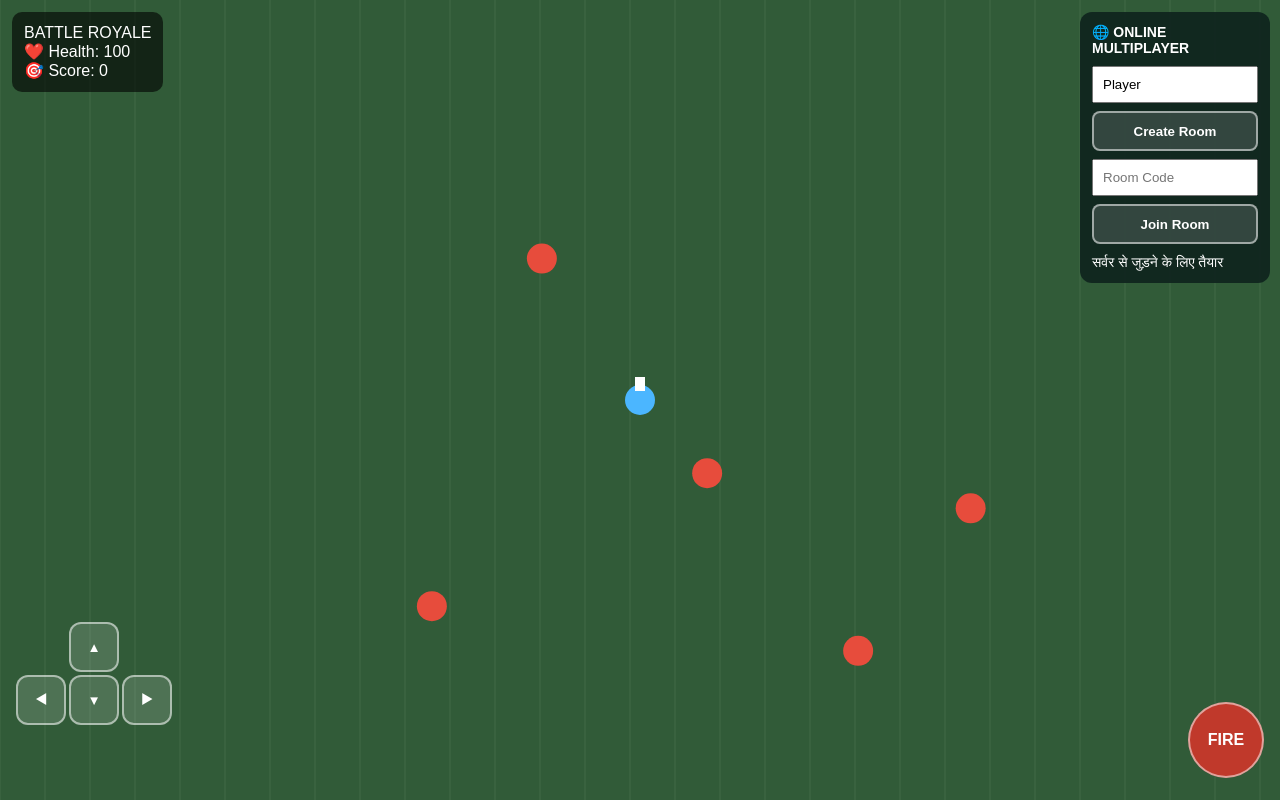
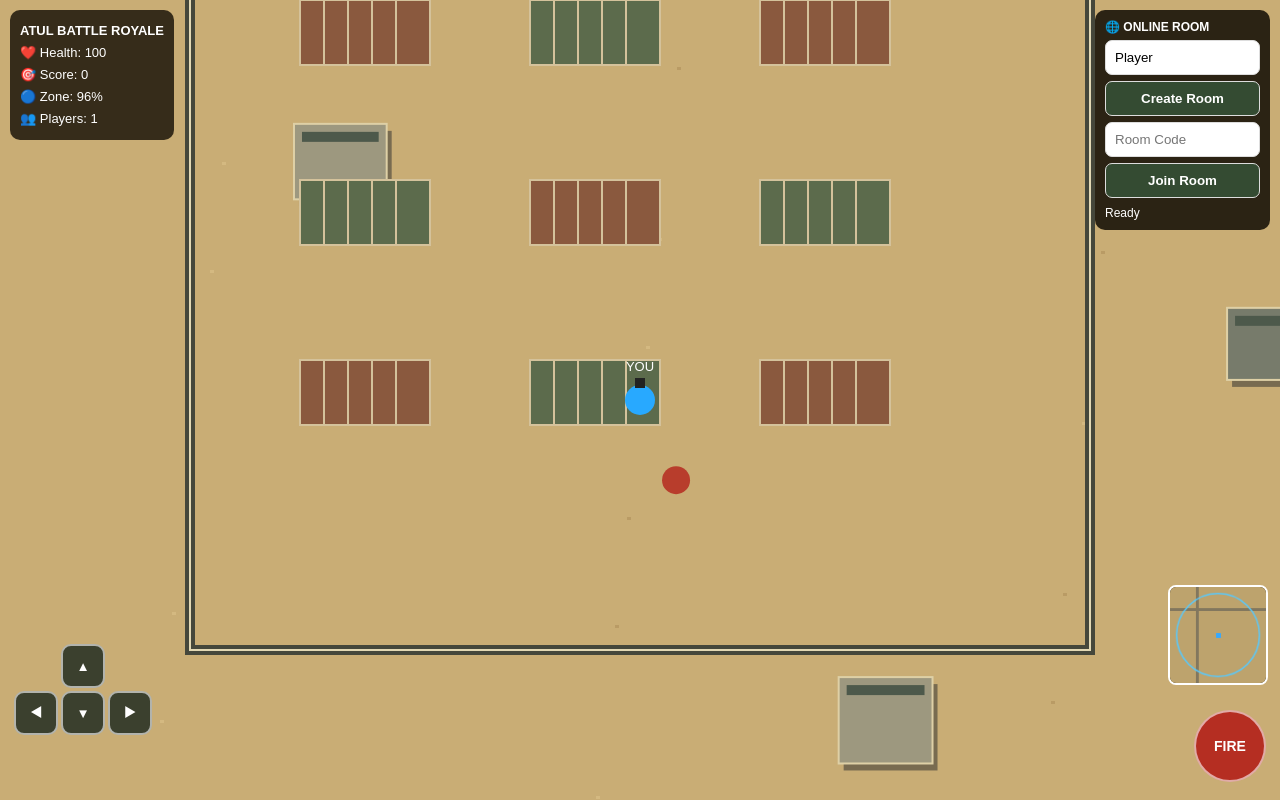
Before and after one commit to atulkumarmzn80-ctrl/atul-battle-royale, a website: page game.html in a window 1280 px wide. Drawn offline with Linux system fonts and the light colour scheme.

Commit message:
Update game.html
Add desert map and shrinking safe zone

```diff
--- a/game.html
+++ b/game.html
@@ -4,236 +4,355 @@
 <head>
 <meta charset="utf-8">
 <meta name="viewport" content="width=device-width,initial-scale=1,maximum-scale=1,user-scalable=no">
-<title>Battle Royale</title>
+<title>Atul Battle Royale</title>
 <style>
 *{box-sizing:border-box}
-body{margin:0;background:#14251b;color:white;font-family:Arial;overflow:hidden;touch-action:none}
-canvas{display:block;width:100vw;height:100dvh}
-#info{position:fixed;top:12px;left:12px;background:#0009;padding:12px;border-radius:10px}
-.controls{position:fixed;bottom:22px;left:16px;right:16px;display:flex;justify-content:space-between;align-items:end}
-button{border:2px solid #fff8;background:#ffffff24;color:white;border-radius:50%;font-weight:bold;width:76px;height:76px;touch-action:none}
-#shoot{background:#c0392b;font-size:16px}
-#pad{display:grid;grid-template-columns:50px 50px 50px;grid-template-rows:50px 50px 50px;gap:3px}
-#pad button{width:50px;height:50px;border-radius:12px}
-#pad span{display:block}
+body{margin:0;background:#b99a62;color:white;font-family:Arial;overflow:hidden;touch-action:none}
+#game{display:block;width:100vw;height:100dvh}
+#info{position:fixed;top:10px;left:10px;z-index:3;background:#20190ddd;padding:10px;border-radius:10px;font-size:13px;line-height:1.7}
+#mp{position:fixed;top:10px;right:10px;width:175px;z-index:4;background:#20190dee;padding:10px;border-radius:10px;font-size:12px}
+#mp input,#mp button{width:100%;padding:9px;margin-top:6px;border-radius:7px;border:1px solid #ddd}
+#mp button{background:#344b32;color:white;font-weight:bold}
+#controls{position:fixed;bottom:18px;left:14px;right:14px;z-index:3;display:flex;justify-content:space-between;align-items:end;pointer-events:none}
+#pad,#fire{pointer-events:auto}
+#pad{display:grid;grid-template-columns:44px 44px 44px;grid-template-rows:44px 44px 44px;gap:3px}
+#pad button,#fire{background:#18251dcc;color:white;border:2px solid #ffffff99;font-weight:bold;touch-action:none}
+#pad button{width:44px;height:44px;border-radius:10px}
+#fire{width:72px;height:72px;border-radius:50%;background:#b52e22;font-size:14px}
+#mini{position:fixed;right:12px;bottom:115px;width:100px;height:100px;border:2px solid white;border-radius:8px;z-index:3;background:#29251c}
 </style>
 </head>
 <body>
 <canvas id="game"></canvas>
-<div id="info">BATTLE ROYALE<br>❤️ Health: <span id="hp">100</span><br>🎯 Score: <span id="score">0</span></div>
-<div class="controls">
+<div id="info">
+<b>ATUL BATTLE ROYALE</b><br>
+❤️ Health: <span id="hp">100</span><br>
+🎯 Score: <span id="score">0</span><br>
+🔵 Zone: <span id="zoneText">100%</span><br>
+👥 Players: <span id="count">1</span>
+</div>
+<div id="mp">
+<b>🌐 ONLINE ROOM</b>
+<input id="name" maxlength="16" placeholder="Player name" value="Player">
+<button id="create">Create Room</button>
+<input id="roomCode" maxlength="5" placeholder="Room Code">
+<button id="join">Join Room</button>
+<div id="status" style="margin-top:8px;overflow-wrap:anywhere">Ready</div>
+</div>
+<canvas id="mini" width="100" height="100"></canvas>
+<div id="controls">
 <div id="pad">
 <span></span><button data-m="up">▲</button><span></span>
 <button data-m="left">◀</button><button data-m="down">▼</button><button data-m="right">▶</button>
 </div>
-<button id="shoot">FIRE</button>
+<button id="fire">FIRE</button>
 </div>
+
 <script>
-const c=document.getElementById('game'),ctx=c.getContext('2d');
-let w,h,px=0,py=0,hp=100,score=0,shots=[],enemies=[],keys={},last=0;
-function resize(){c.width=w=innerWidth;c.height=h=innerHeight;px=w/2;py=h/2}
-resize();addEventListener('resize',resize);
-function spawn(){enemies.push({x:Math.random()*w,y:Math.random()*h,r:15})}
-for(let i=0;i<5;i++)spawn();
+const canvas=document.getElementById('game');
+const ctx=canvas.getContext('2d');
+const mini=document.getElementById('mini');
+const mctx=mini.getContext('2d');
+
+const WORLD=4000;
+const ZONE_START=1800;
+const ZONE_END=180;
+const SHRINK_MS=180000;
+const zoneEpoch=Math.floor(Date.now()/10000)*10000;
+
+let w=innerWidth,h=innerHeight;
+let px=WORLD/2,py=WORLD/2;
+let hp=100,score=0,last=performance.now(),lastDamage=0;
+let shots=[],enemies=[],keys={};
+let ws=null,myId=null,players={};
+
+function resize(){
+ w=innerWidth;h=innerHeight;
+ canvas.width=w;canvas.height=h;
+}
+resize();
+addEventListener('resize',resize);
+
+function rand(a,b){return a+Math.random()*(b-a)}
+
+const buildings=[];
+for(let i=0;i<36;i++){
+ const x=rand(150,WORLD-300),y=rand(150,WORLD-300);
+ if(Math.hypot(x-WORLD/2,y-WORLD/2)<300)continue;
+ buildings.push({x,y,w:rand(70,150),h:rand(60,120)});
+}
+
+const roads=[
+ {x:0,y:900,w:WORLD,h:100},
+ {x:0,y:2700,w:WORLD,h:110},
+ {x:1100,y:0,w:100,h:WORLD},
+ {x:2800,y:0,w:90,h:WORLD}
+];
+
+function spawnEnemy(){
+ enemies.push({x:rand(100,WORLD-100),y:rand(100,WORLD-100),r:14});
+}
+for(let i=0;i<12;i++)spawnEnemy();
+
 document.querySelectorAll('[data-m]').forEach(b=>{
  const k=b.dataset.m;
-b.addEventListener('pointerdown',e=>{e.preventDefault();keys[k]=true});
-['pointerup','pointercancel','pointerleave'].forEach(t=>b.addEventListener(t,()=>keys[k]=false));
+ b.addEventListener('pointerdown',e=>{
+  e.preventDefault();keys[k]=true;
  });
-function fire(){shots.push({x:px,y:py-12,dy:-7})}
-document.getElementById('shoot').addEventListener('pointerdown',e=>{e.preventDefault();fire()});
+ ['pointerup','pointercancel','pointerleave'].forEach(t=>
+  b.addEventListener(t,()=>keys[k]=false));
+});
+
+function fire(){
+ if(hp<=0)return;
+ shots.push({x:px,y:py-20,dy:-9});
+}
+document.getElementById('fire').addEventListener('pointerdown',e=>{
+ e.preventDefault();fire();
+});
+
+function zoneRadius(){
+ const progress=Math.min(1,Math.max(0,(Date.now()-zoneEpoch)/SHRINK_MS));
+ return ZONE_START-(ZONE_START-ZONE_END)*progress;
+}
+
+function drawMap(camX,camY){
+ ctx.fillStyle='#c9ad75';
+ ctx.fillRect(0,0,WORLD,WORLD);
+
+ // रेगिस्तानी रेत
+ for(let i=0;i<230;i++){
+  const x=(i*7919)%WORLD,y=(i*104729)%WORLD;
+  ctx.fillStyle=i%2?'#b99b65':'#d4b981';
+  ctx.fillRect(x,y,4,3);
+ }
+
+ // सड़कें
+ roads.forEach(r=>{
+  ctx.fillStyle='#82775e';ctx.fillRect(r.x,r.y,r.w,r.h);
+  ctx.strokeStyle='#e0c995';ctx.lineWidth=3;ctx.setLineDash([22,18]);
+  ctx.beginPath();
+  if(r.w>r.h){
+   ctx.moveTo(r.x,r.y+r.h/2);ctx.lineTo(r.x+r.w,r.y+r.h/2);
+  }else{
+   ctx.moveTo(r.x+r.w/2,r.y);ctx.lineTo(r.x+r.w/2,r.y+r.h);
+  }
+  ctx.stroke();ctx.setLineDash([]);
+ });
+
+ // मिलिट्री बेस की बाड़
+ ctx.strokeStyle='#45473b';ctx.lineWidth=10;
+ ctx.strokeRect(1550,1450,900,800);
+ ctx.strokeStyle='#e2d8b4';ctx.lineWidth=2;
+ ctx.strokeRect(1550,1450,900,800);
+
+ // हैंगर और इमारतें
+ buildings.forEach((b,i)=>{
+  ctx.fillStyle='#786b50';
+  ctx.fillRect(b.x+5,b.y+7,b.w,b.h);
+  ctx.fillStyle=i%3===0?'#777b6b':'#9d987f';
+  ctx.fillRect(b.x,b.y,b.w,b.h);
+  ctx.fillStyle='#4d594b';
+  ctx.fillRect(b.x+8,b.y+8,b.w-16,10);
+  ctx.strokeStyle='#ded0a6';ctx.lineWidth=2;
+  ctx.strokeRect(b.x,b.y,b.w,b.h);
+ });
+
+ // मिलिट्री बेस के कंटेनर
+ for(let i=0;i<9;i++){
+  const x=1660+(i%3)*230,y=1600+Math.floor(i/3)*180;
+  ctx.fillStyle=i%2?'#5c6b4c':'#8a593e';
+  ctx.fillRect(x,y,130,65);
+  ctx.strokeStyle='#d4c29b';ctx.strokeRect(x,y,130,65);
+  for(let k=1;k<5;k++){
+   ctx.beginPath();ctx.moveTo(x+k*24,y);ctx.lineTo(x+k*24,y+65);ctx.stroke();
+  }
+ }
+}
+
+function drawZone(){
+ const r=zoneRadius(),cx=WORLD/2,cy=WORLD/2;
+ // सुरक्षित क्षेत्र के बाहर लाल रंग की परत
+ ctx.save();
+ ctx.fillStyle='rgba(180,35,25,0.25)';
+ ctx.beginPath();
+ ctx.rect(0,0,WORLD,WORLD);
+ ctx.arc(cx,cy,r,0,Math.PI*2,true);
+ ctx.fill('evenodd');
+ ctx.restore();
+
+ ctx.strokeStyle='#57caff';
+ ctx.lineWidth=12;
+ ctx.beginPath();ctx.arc(cx,cy,r,0,Math.PI*2);ctx.stroke();
+ ctx.strokeStyle='#d9f5ff';ctx.lineWidth=3;
+ ctx.beginPath();ctx.arc(cx,cy,r,0,Math.PI*2);ctx.stroke();
+
+ document.getElementById('zoneText').textContent=
+  Math.round(r/ZONE_START*100)+'%';
+}
+
+function drawPlayer(x,y,color,label){
+ ctx.fillStyle=color;
+ ctx.beginPath();ctx.arc(x,y,15,0,Math.PI*2);ctx.fill();
+ ctx.fillStyle='#222';
+ ctx.fillRect(x-5,y-22,10,10);
+ ctx.fillStyle='white';
+ ctx.font='13px Arial';ctx.textAlign='center';
+ ctx.fillText(label||'Player',x,y-29);
+}
+
+function drawMini(){
+ mctx.fillStyle='#bda36d';mctx.fillRect(0,0,100,100);
+ mctx.fillStyle='#82775e';
+ mctx.fillRect(0,22,100,3);mctx.fillRect(27,0,3,100);
+ mctx.strokeStyle='#57caff';mctx.lineWidth=1.5;
+ mctx.beginPath();
+ mctx.arc(50,50,zoneRadius()/WORLD*100,0,Math.PI*2);
+ mctx.stroke();
+ mctx.fillStyle='#36a9ff';
+ mctx.fillRect(px/WORLD*100-2,py/WORLD*100-2,5,5);
+ for(const id in players){
+  if(id===myId)continue;
+  const p=players[id].state;if(!p)continue;
+  mctx.fillStyle='#ff684d';
+  mctx.fillRect(p.x*100-2,p.z*100-2,4,4);
+ }
+}
+
 function loop(t){
-let dt=Math.min((t-last)/16||1,2);last=t;
-if(keys.up)py-=3*dt;if(keys.down)py+=3*dt;
-if(keys.left)px-=3*dt;if(keys.right)px+=3*dt;
-px=Math.max(15,Math.min(w-15,px));py=Math.max(15,Math.min(h-15,py));
-ctx.fillStyle='#315b38';ctx.fillRect(0,0,w,h);
-ctx.strokeStyle='#426b47';for(let x=0;x<w;x+=45){ctx.beginPath();ctx.moveTo(x,0);ctx.lineTo(x,h);ctx.stroke()}
-ctx.fillStyle='#4bb6ff';ctx.beginPath();ctx.arc(px,py,15,0,Math.PI*2);ctx.fill();
-ctx.fillStyle='#fff';ctx.fillRect(px-5,py-23,10,14);
+ const dt=Math.min((t-last)/16||1,2);last=t;
+ if(hp>0){
+  if(keys.up)py-=4*dt;
+  if(keys.down)py+=4*dt;
+  if(keys.left)px-=4*dt;
+  if(keys.right)px+=4*dt;
+ }
+ px=Math.max(20,Math.min(WORLD-20,px));
+ py=Math.max(20,Math.min(WORLD-20,py));
+
+ const camX=Math.max(0,Math.min(WORLD-w,px-w/2));
+ const camY=Math.max(0,Math.min(WORLD-h,py-h/2));
+
+ ctx.clearRect(0,0,w,h);
+ ctx.save();
+ ctx.translate(-camX,-camY);
+ drawMap(camX,camY);
+ drawZone();
+
+ // गोली
  shots.forEach(s=>s.y+=s.dy*dt);
-shots=shots.filter(s=>s.y>-10);
-ctx.fillStyle='#ffdf66';shots.forEach(s=>ctx.fillRect(s.x-3,s.y-8,6,12));
+ shots=shots.filter(s=>s.y>0);
+ ctx.fillStyle='#ffe26a';
+ shots.forEach(s=>ctx.fillRect(s.x-3,s.y-8,6,12));
+
+ // दुश्मन
  enemies.forEach(e=>{
-let dx=px-e.x,dy=py-e.y,d=Math.hypot(dx,dy)||1;
-e.x+=dx/d*.45*dt;e.y+=dy/d*.45*dt;
-ctx.fillStyle='#e74c3c';ctx.beginPath();ctx.arc(e.x,e.y,e.r,0,Math.PI*2);ctx.fill();
-if(d<25&&t%25<1)hp=Math.max(0,hp-1);
+  const dx=px-e.x,dy=py-e.y,d=Math.hypot(dx,dy)||1;
+  e.x+=dx/d*.35*dt;e.y+=dy/d*.35*dt;
+  ctx.fillStyle='#b83d2c';
+  ctx.beginPath();ctx.arc(e.x,e.y,e.r,0,Math.PI*2);ctx.fill();
+  if(d<28&&t-lastDamage>500){
+   hp=Math.max(0,hp-1);lastDamage=t;
+  }
  });
+
  for(let i=enemies.length-1;i>=0;i--){
-let e=enemies[i],hit=shots.some(s=>Math.hypot(s.x-e.x,s.y-e.y)<e.r+5);
-if(hit){enemies.splice(i,1);shots=shots.filter(s=>Math.hypot(s.x-e.x,s.y-e.y)>=e.r+5);score++;spawn()}
+  const e=enemies[i];
+  const hit=shots.some(s=>Math.hypot(s.x-e.x,s.y-e.y)<e.r+5);
+  if(hit){
+   enemies.splice(i,1);
+   shots=shots.filter(s=>Math.hypot(s.x-e.x,s.y-e.y)>=e.r+5);
+   score++;spawnEnemy();
   }
+ }
+
+ // Safe Zone से बाहर damage
+ const distance=Math.hypot(px-WORLD/2,py-WORLD/2);
+ if(distance>zoneRadius()&&t-lastDamage>900){
+  hp=Math.max(0,hp-2);lastDamage=t;
+ }
+
+ drawPlayer(px,py,'#28a9ff','YOU');
+
+ for(const id in players){
+  if(id===myId)continue;
+  const p=players[id].state;
+  if(!p)continue;
+  drawPlayer(p.x*WORLD,p.z*WORLD,'#ff684d',p.name||'Player');
+ }
+ ctx.restore();
+
  document.getElementById('hp').textContent=hp;
  document.getElementById('score').textContent=score;
+ document.getElementById('count').textContent=Object.keys(players).length||1;
+ drawMini();
+
  if(hp>0)requestAnimationFrame(loop);
-else{ctx.fillStyle='white';ctx.font='32px Arial';ctx.fillText('GAME OVER',w/2-95,h/2)}
+ else{
+  ctx.fillStyle='#17130ddd';ctx.fillRect(0,0,w,h);
+  ctx.fillStyle='white';ctx.textAlign='center';
+  ctx.font='bold 32px Arial';ctx.fillText('GAME OVER',w/2,h/2);
+  ctx.font='16px Arial';ctx.fillText('Refresh to play again',w/2,h/2+35);
+ }
 }
 requestAnimationFrame(loop);
-</script>
 
-<script>
-(function () {
-  const panel = document.createElement('div');
-  panel.style.cssText =
-    'position:fixed;top:12px;right:10px;z-index:10;' +
-    'background:#10251fee;padding:12px;border-radius:12px;' +
-    'width:190px;color:white;font:14px Arial';
+const status=document.getElementById('status');
+const nameInput=document.getElementById('name');
+const roomInput=document.getElementById('roomCode');
 
-  panel.innerHTML = `
-    <b>🌐 ONLINE MULTIPLAYER</b>
-    <input id="mpName" placeholder="अपना नाम"
-      maxlength="16" value="Player"
-      style="width:100%;padding:9px;margin-top:10px;box-sizing:border-box">
-    <button id="mpCreate"
-      style="width:100%;height:40px;border-radius:8px;margin-top:8px">
-      Create Room
-    </button>
-    <input id="mpCode" placeholder="Room Code"
-      maxlength="5"
-      style="width:100%;padding:9px;margin-top:8px;box-sizing:border-box">
-    <button id="mpJoin"
-      style="width:100%;height:40px;border-radius:8px;margin-top:8px">
-      Join Room
-    </button>
-    <div id="mpStatus" style="margin-top:10px;overflow-wrap:anywhere">
-      सर्वर से जुड़ने के लिए तैयार
-    </div>
-  `;
+function connect(action){
+ if(ws&&ws.readyState===WebSocket.OPEN){
+  sendAction(action);return;
+ }
+ status.textContent='Connecting...';
+ ws=new WebSocket((location.protocol==='https:'?'wss://':'ws://')+location.host+'/ws');
 
-  document.body.appendChild(panel);
-
-  const overlay = document.createElement('canvas');
-  overlay.style.cssText =
-    'position:fixed;inset:0;width:100%;height:100%;' +
-    'z-index:1;pointer-events:none';
-  overlay.width = innerWidth;
-  overlay.height = innerHeight;
-  document.body.appendChild(overlay);
-
-  const ctx = overlay.getContext('2d');
-  const status = document.getElementById('mpStatus');
-  const name = document.getElementById('mpName');
-  let ws = null;
-  let myId = null;
-  let players = {};
-
-  document.querySelector('#info').style.zIndex = 3;
-  document.querySelector('.controls').style.zIndex = 3;
-
-  function connect(action) {
-    if (ws && ws.readyState === WebSocket.OPEN) {
-      sendAction(action);
-      return;
+ ws.onopen=()=>sendAction(action);
+ ws.onmessage=e=>{
+  let d;try{d=JSON.parse(e.data)}catch{return}
+  if(d.type==='room'||d.type==='joined'){
+   myId=d.id;
+   status.textContent='Room Code: '+d.code;
+  }else if(d.type==='snapshot'){
+   players=d.players||{};
+   document.getElementById('count').textContent=d.count||1;
+   if(d.code)status.textContent='Room: '+d.code+' | Players: '+d.count;
+  }else if(d.type==='error'){
+   status.textContent=d.message;
+  }
+ };
+ ws.onerror=()=>status.textContent='Connection error';
+ ws.onclose=()=>status.textContent='Disconnected';
 }
 
-    status.textContent = 'सर्वर से जुड़ रहे हैं...';
-    ws = new WebSocket(
-      (location.protocol === 'https:' ? 'wss://' : 'ws://') +
-      location.host + '/ws'
-    );
-
-    ws.onopen = () => sendAction(action);
-
-    ws.onmessage = event => {
-      let data;
-      try { data = JSON.parse(event.data); } catch { return; }
-
-      if (data.type === 'room' || data.type === 'joined') {
-        myId = data.id;
-        status.textContent = 'Room Code: ' + data.code;
-      } else if (data.type === 'snapshot') {
-        players = data.players || {};
-        if (data.code) {
-          status.textContent =
-            'Room: ' + data.code + ' | खिलाड़ी: ' + data.count;
-        }
-      } else if (data.type === 'error') {
-        status.textContent = data.message;
-      }
-    };
-
-    ws.onerror = () => {
-      status.textContent = 'कनेक्शन में समस्या। दोबारा कोशिश करो।';
-    };
-
-    ws.onclose = () => {
-      status.textContent = 'सर्वर से कनेक्शन बंद हो गया।';
-    };
-  }
-
-  function sendAction(action) {
-    if (!ws || ws.readyState !== WebSocket.OPEN) return;
-
-    const playerName = name.value.trim() || 'Player';
+function sendAction(type){
+ if(!ws||ws.readyState!==WebSocket.OPEN)return;
  ws.send(JSON.stringify({
-      type: action,
-      name: playerName,
-      code: document.getElementById('mpCode').value.trim().toUpperCase()
+  type,
+  name:nameInput.value.trim()||'Player',
+  code:roomInput.value.trim().toUpperCase()
  }));
 }
-
-  document.getElementById('mpCreate').onclick = () => connect('create');
-  document.getElementById('mpJoin').onclick = () => {
-    if (!document.getElementById('mpCode').value.trim()) {
-      status.textContent = 'पहले Room Code डालो।';
-      return;
+document.getElementById('create').onclick=()=>connect('create');
+document.getElementById('join').onclick=()=>{
+ if(!roomInput.value.trim()){
+  status.textContent='पहले Room Code डालो';return;
  }
  connect('join');
 };
 
-  setInterval(() => {
-    if (!ws || ws.readyState !== WebSocket.OPEN || !myId) return;
-
-    const gameCanvas = document.getElementById('game');
-    const gameWidth = gameCanvas.width;
-    const gameHeight = gameCanvas.height;
-
+setInterval(()=>{
+ if(!ws||ws.readyState!==WebSocket.OPEN||!myId)return;
  ws.send(JSON.stringify({
-      type: 'state',
-      name: name.value.trim() || 'Player',
-      x: px / gameWidth,
-      z: py / gameHeight,
-      yaw: 0,
-      hp: hp
+  type:'state',
+  name:nameInput.value.trim()||'Player',
+  x:px/WORLD,
+  z:py/WORLD,
+  yaw:0,
+  hp
  }));
-  }, 100);
-
-  function drawPlayers() {
-    if (overlay.width !== innerWidth || overlay.height !== innerHeight) {
-      overlay.width = innerWidth;
-      overlay.height = innerHeight;
-    }
-
-    ctx.clearRect(0, 0, overlay.width, overlay.height);
-
-    for (const id in players) {
-      if (id === myId) continue;
-      const p = players[id];
-      if (!p || !p.state) continue;
-
-      const x = p.state.x * overlay.width;
-      const y = p.state.z * overlay.height;
-
-      ctx.fillStyle = '#ff8c42';
-      ctx.beginPath();
-      ctx.arc(x, y, 16, 0, Math.PI * 2);
-      ctx.fill();
-
-      ctx.fillStyle = 'white';
-      ctx.font = '14px Arial';
-      ctx.textAlign = 'center';
-      ctx.fillText(p.state.name || 'Player', x, y - 22);
-    }
-
-    requestAnimationFrame(drawPlayers);
-  }
-
-  drawPlayers();
-})();
+},100);
 </script>
 </body>
 </html>
-
-</body>
-</html>
```
Lines whose indentation alone changed are shown as unchanged.
